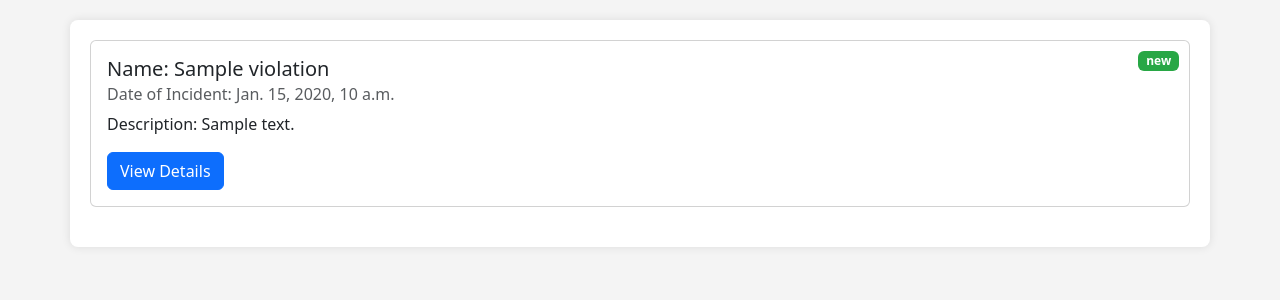
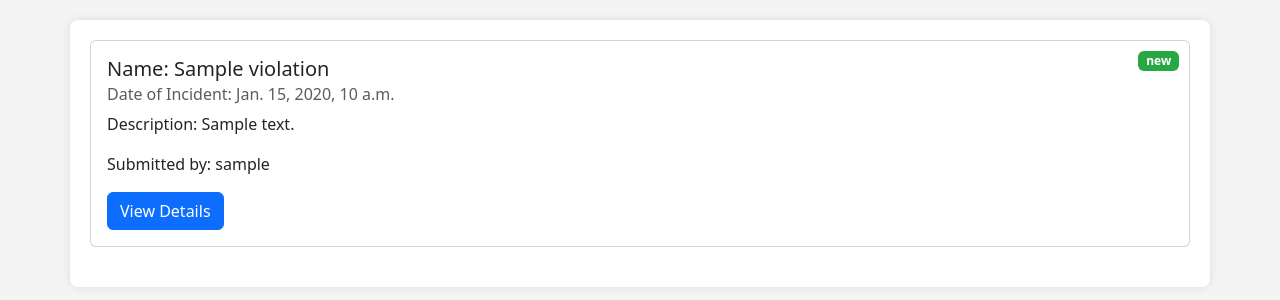
Before and after one commit to muhammmad-al/honor-code-violation-tracker, a Django app: template mainapp/templates/admin_dashboard.html in a window 1280 px wide. Shown: the part 50-350 px from the top of the page. Run offline with Django 3.2, Linux system fonts and the light colour scheme; the template is opened without the code that fills it: most values are stand-ins (such as "Sample title", 1, 10 or a date in 2020); some libraries are stand-ins or nearby versions.

Commit message:
Made username of violation submitted visible to admins on dashboard and violation detail

```diff
--- a/mainapp/templates/admin_dashboard.html
+++ b/mainapp/templates/admin_dashboard.html
@@ -88,6 +88,11 @@
                 <h5 class="card-title">Name: {{ violation.name }}</h5>
                 <h6 class="card-subtitle mb-2 text-muted">Date of Incident: {{ violation.date_of_incident }}</h6>
                 <p class="card-text">Description: {{ violation.description }}</p>
+                {% if violation.user.username %}
+                <p>Submitted by: {{ violation.user.username }}</p>
+                {% else %}
+                <p>Submitted anonymously</p>
+                {% endif %}
                 <a href="{% url 'violation_detail' violation.id %}" class="btn btn-primary">View Details</a>
             </div>
             <span class="badge {% if violation.status == 'new' %}badge-new{% elif violation.status == 'in_progress' %}badge-in-progress{% elif violation.status == 'resolved' %}badge-resolved{% else %}badge-secondary{% endif %}">
--- a/mainapp/templates/violation_detail.html
+++ b/mainapp/templates/violation_detail.html
@@ -78,6 +78,7 @@
         <h2>{{ violation.name }}</h2>
         <p>Date of Incident: {{ violation.date_of_incident }}</p>
         <p>Description: {{ violation.description }}</p>
+        <p>Submitted by: {{ violation.user.username }}</p>
     </div>
     {% if violation.photo %}
         <div>
```
